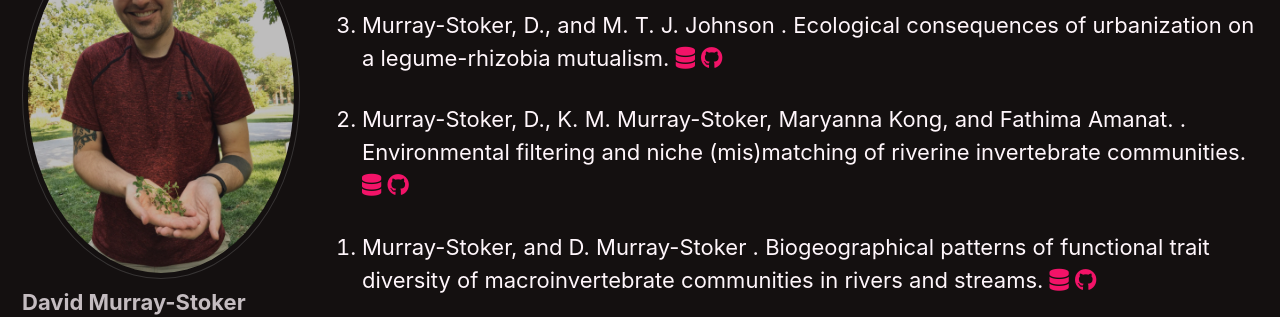
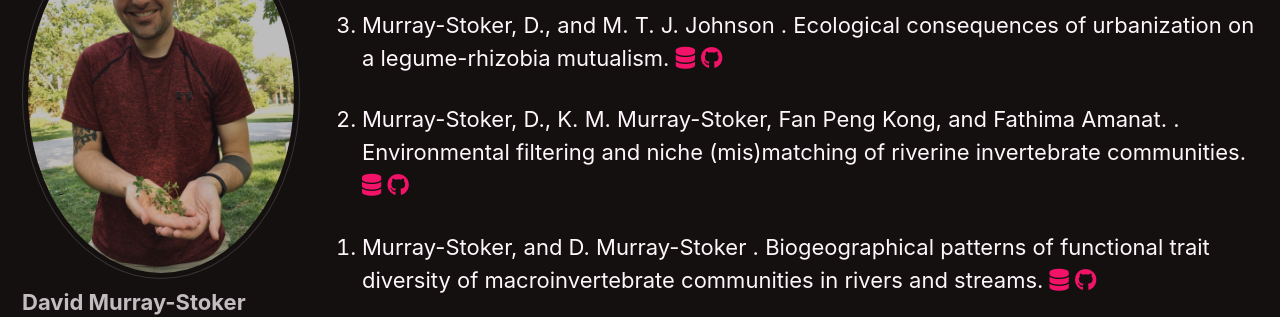
Before and after one commit to dmurraystoker/dmurraystoker.github.io, a Jekyll site: the page built from _pages/open_science.md, in a window 1280 px wide and 900 px high, scrolled down 491 px. Shown: the part 154-471 px from the top of the window. Built offline with Jekyll 4.4.1, drawn with Linux system fonts in a browser that asks for light colours; cached includes are drawn as plain includes; nearby versions of some CDN libraries.

Commit message:
Update data_code-IP.yaml

```diff
--- a/_data/data_code-IP.yaml
+++ b/_data/data_code-IP.yaml
@@ -7,7 +7,7 @@
   github: https://github.com/dmurraystoker/TRhizo-urbanTerreN
 
 - id: Murray-Stoker_et_al_IP
-  authors: Murray-Stoker, D., K. M. Murray-Stoker, Maryanna Kong, and Fathima Amanat.
+  authors: Murray-Stoker, D., K. M. Murray-Stoker, Fan Peng Kong, and Fathima Amanat.
   title: Environmental filtering and niche (mis)matching of riverine invertebrate communities.
   data-url: https://osf.io/v26rm/
   github: https://github.com/dmurraystoker/NRSA-DisEQ
```
